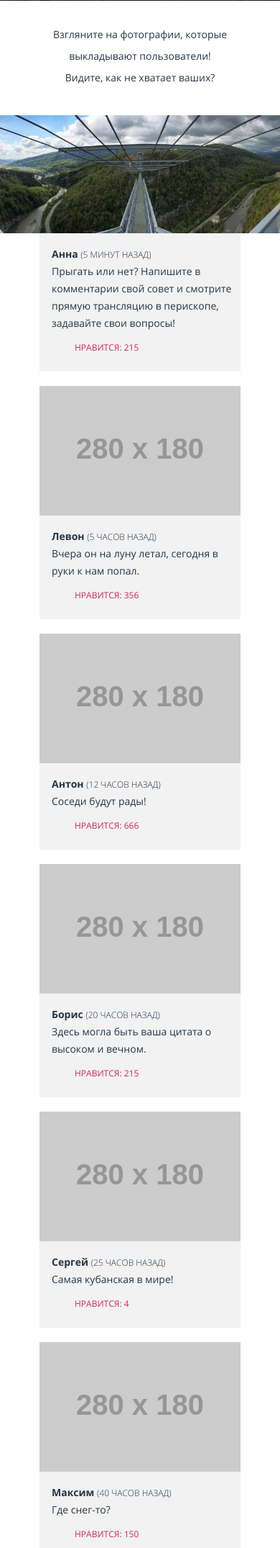
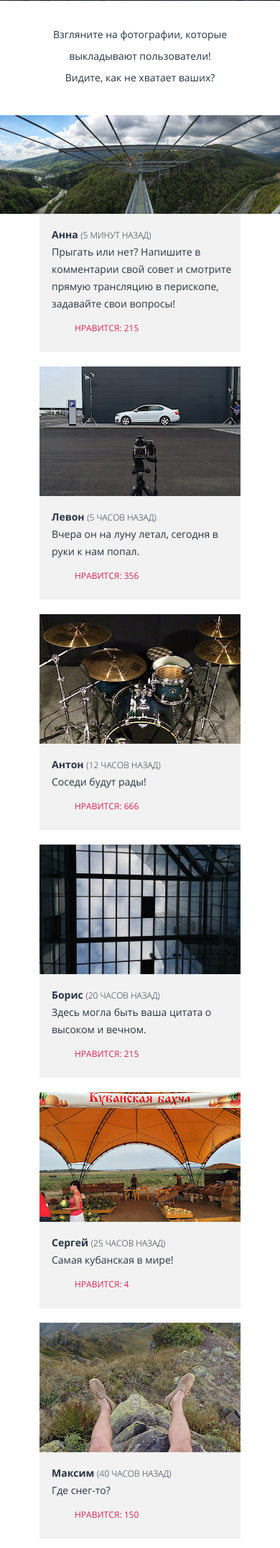
Before and after one commit to elenagradovich/425039-pink, a PHP site: page /photo.html in a window 390 px wide. Shown: the part 497-2647 px from the top of the page at 72% size. Run offline with PHP 8.4, Linux system fonts and the light colour scheme; grey boxes labelled with a size stand in for pictures from a placeholder-image service; style sheets or scripts are compiled from the project's sources; some libraries are stand-ins or nearby versions.

Commit message:
Адаптивная графика: вставлены изображения галереи

```diff
--- a/source/photo.html
+++ b/source/photo.html
@@ -54,7 +54,13 @@
           <p class="gallery__slogan">Взгляните на фотографии, которые выкладывают пользователи! Видите, как не хватает ваших?
           </p>
         </div>
-        <img class="gallery__image-top" src="img/panorama-desktop@1x.jpg"  alt="Изображение пользователя">
+        <p class="gallery__image-top-wrapper">
+          <picture>
+            <source media="(min-width: 960px)" srcset="img/panorama-desktop@1x.jpg 1x, img/panorama-desktop@2x.jpg 2x">
+            <source media="(min-width: 660px)" srcset="img/panorama-tablet@1x.jpg 1x, img/panorama-tablet@2x.jpg 2x">
+            <img class="gallery__image-top" src="img/panorama-mobile@1x.jpg" srcset=img/panorama-mobile@2x.jpg 2x" alt="Изображение пользователя">
+          </picture>
+        </p>
         <div class="gallery__wrapper">
           <ul class="gallery__list">
             <li class="gallery__item gallery-card  gallery-card--top gallery__item--top">
@@ -70,8 +76,13 @@
               </div>
             </li>
             <li class="gallery__item gallery-card">
-
-              <img class="gallery-card__image" src="http://placehold.it/280x180" width="280" height="180" alt="Изображение пользователя">
+              <p class="gallery-card__image-wrapper">
+                <picture>
+                  <source media="(min-width: 960px)" srcset="img/photo-car-desktop@1x.jpg 1x, img/photo-car-desktop@2x.jpg 2x">
+                  <source media="(min-width: 660px)" srcset="img/photo-car-tablet@1x.jpg 1x, img/photo-car-tablet@2x.jpg 2x">
+                  <img class="gallery-card__image" src="img/photo-car-mobile@1x.jpg" srcset="img/photo-car-mobile@2x.jpg 2x" alt="Изображение пользователя">
+                </picture>
+              </p>
               <div class="gallery-card__wrapper">
                 <div class="gallery-card__info">
                   <span class="gallery-card__author">Левон</span>
@@ -84,7 +95,13 @@
               </div>
             </li>
             <li class="gallery__item gallery-card">
-              <img class="gallery-card__image" src="http://placehold.it/280x180" width="280" height="180" alt="Изображение пользователя">
+              <p class="gallery-card__image-wrapper">
+                <picture>
+                  <source media="(min-width: 960px)" srcset="img/photo-drumset-desktop@1x.jpg 1x, img/photo-drumset-desktop@2x.jpg 2x">
+                  <source media="(min-width: 660px)" srcset="img/photo-drumset-tablet@1x.jpg 1x, img/photo-drumset-tablet@2x.jpg 2x">
+                  <img class="gallery-card__image" src="img/photo-drumset-mobile@1x.jpg" srcset="img/photo-drumset-tablet@2x.jpg 2x" alt="Изображение пользователя">
+                </picture>
+              </p>
               <div class="gallery-card__wrapper">
                 <div class="gallery-card__info">
                   <span class="gallery-card__author">Антон</span>
@@ -97,7 +114,13 @@
               </div>
             </li>
             <li class="gallery__item gallery-card">
-              <img class="gallery-card__image" src="http://placehold.it/280x180" width="280" height="180" alt="Изображение пользователя">
+              <p class="gallery-card__image-wrapper">
+                <picture>
+                  <source media="(min-width: 960px)" srcset="img/photo-window-desktop@1x.jpg, img/photo-window-desktop@2x.jpg 2x">
+                  <source media="(min-width: 660px)" srcset="img/photo-window-tablet@1x.jpg 1x, img/photo-window-tablet@2x.jpg 2x">
+                  <img class="gallery-card__image" src="img/photo-window-mobile@1x.jpg" srcset="img/photo-window-mobile@2x.jpg" alt="Изображение пользователя">
+                </picture>
+              </p>
               <div class="gallery-card__wrapper">
                 <div class="gallery-card__info">
                   <span class="gallery-card__author">Борис</span>
@@ -110,7 +133,13 @@
               </div>
             </li>
             <li class="gallery__item gallery-card">
-              <img class="gallery-card__image" src="http://placehold.it/280x180" width="280" height="180" alt="Изображение пользователя">
+              <p class="gallery-card__image-wrapper">
+                <picture>
+                  <source media="(min-width: 960px)" srcset="img/photo-fair-desktop@1x.jpg 1x, img/photo-fair-desktop@2x.jpg 2x">
+                  <source media="(min-width: 660px)" srcset="img/photo-fair-tablet@1x.jpg 1x, img/photo-fair-tablet@2x.jpg 2x">
+                  <img class="gallery-card__image" src="img/photo-fair-mobile@1x.jpg" srcset="img/photo-fair-mobile@2x.jpg 2x" alt="Изображение пользователя">
+                </picture>
+              </p>
               <div class="gallery-card__wrapper">
                 <div class="gallery-card__info">
                   <span class="gallery-card__author">Сергей</span>
@@ -123,7 +152,13 @@
               </div>
             </li>
             <li class="gallery__item gallery-card">
-              <img class="gallery-card__image" src="http://placehold.it/280x180" width="280" height="180" alt="Изображение пользователя">
+              <p class="gallery-card__image-wrapper">
+                <picture>
+                  <source media="(min-width: 960px)" srcset="img/photo-pov-desktop@1x.jpg 1x, img/photo-pov-desktop@2x.jpg 2x">
+                  <source media="(min-width: 660px)" srcset="img/photo-pov-tablet@1x.jpg 1x, img/photo-pov-tablet@2x.jpg 2x">
+                  <img class="gallery-card__image" src="img/photo-pov-mobile@1x.jpg" srcset="img/photo-pov-mobile@2x.jpg 2x" alt="Изображение пользователя">
+                </picture>
+              </p>
               <div class="gallery-card__wrapper">
                 <div class="gallery__info">
                   <span class="gallery-card__author">Максим</span>
@@ -136,7 +171,13 @@
               </div>
             </li>
             <li class="gallery__item gallery-card">
-              <img class="gallery-card__image" src="http://placehold.it/280x180" width="280" height="180" alt="Изображение пользователя">
+              <p class="gallery-card__image-wrapper">
+                <picture>
+                  <source media="(min-width: 960px)" srcset="img/photo-wing-desktop@1x.jpg 1x, img/photo-window-tablet@2x.jpg 2x">
+                  <source media="(min-width: 660px)" srcset="img/photo-wing-tablet@1x.jpg 1x, img/photo-wing-tablet@2x.jpg 2x">
+                  <img class="gallery-card__image" src="img/photo-wing-mobile@1x.jpg" srcset="img/photo-wing-mobile@2x.jpg 2x" alt="Изображение пользователя">
+                </picture>
+              </p>
               <div class="gallery-card__wrapper">
                 <div class="gallery-card__info">
                   <span class="gallery-card__author">Надежда</span>
@@ -160,7 +201,13 @@
           <form class="upload-photo__form" method="post" action="#" enctype="multipart/form-data">
             <h2 class="visually-hidden">Форма редактирования фото</h2>
             <div class="upload-photo__preview">
-              <img class="upload-photo__img" src="http://placehold.it/280x374">
+                <p class="upload-photo__image-wrapper">
+                  <picture>
+                    <source media="(min-width: 960px)" srcset="img/photo-road-desktop@1x.jpg 1x, img/photo-road-desktop@2x.jpg 2x">
+                    <source media="(min-width: 660px)" srcset="img/photo-road-tablet@1x.jpg 1x, img/photo-road-tablet@2x.jpg 2x">
+                    <img class="upload-photo__img" src="img/photo-road-mobile@1x.jpg" srcset="img/photo-road-mobile@2x.jpg 2x" alt="Пример">
+                  </picture>
+                </p>
             </div>
             <div class="upload-photo__wrapper">
               <div class="upload-photo__wrapper-effect">
--- a/source/sass/abstracts/_variables.scss
+++ b/source/sass/abstracts/_variables.scss
@@ -23,3 +23,6 @@ $height-top-mobile: 66px;
 
 $padding-side-desktop: 10px;
 $padding-side: 20px;
+
+$retina-dpi: 144dpi;
+$retina-dppx: 1.5dppx;
--- a/source/sass/blocks/_gallery-card.scss
+++ b/source/sass/blocks/_gallery-card.scss
@@ -21,9 +21,15 @@
   padding-right: 10px;
 }
 
+.gallery-card__image-wrapper {
+  padding: 0;
+  margin: 0;
+  height: 180px;
+}
+
 .gallery-card__image {
-  width: 280px;
-  height: 180px;
+  width: 100%;
+  height: auto;
 }
 
 .gallery-card__author {
@@ -61,8 +67,7 @@
     width: 100%;
   }
 
-  .gallery-card__image {
-    width: 100%;
+  .gallery-card__image-wrapper {
     height: 300px;
   }
 
@@ -109,7 +114,7 @@
     width: 100%;
   }
 
-  .gallery-card__image {
+  .gallery-card__image-wrapper {
     height: 400px;
   }
 }
--- a/source/sass/blocks/_gallery.scss
+++ b/source/sass/blocks/_gallery.scss
@@ -5,14 +5,6 @@
   justify-content: center;
   align-items: center;
   background-color: $color-primary;
-}
-
-.gallery__image-top {
-  display: block;
-  width: 100%;
-  background: $color-secondary no-repeat;
-  background-size: cover;
-  background-position: 50% 0;
 }
 
 .gallery__slogan {
@@ -30,6 +22,18 @@
   width: 100%;
 
   @include lt-st-reset;
+}
+
+.gallery__image-top-wrapper {
+  padding: 0;
+  margin: 0;
+  height: 137px;
+  overflow-y: hidden;
+}
+
+.gallery__image-top {
+  width: 100%;
+  height: auto;
 }
 
 .gallery__footer {
@@ -53,7 +57,7 @@
     margin-bottom: 50px;
   }
 
-  .gallery__image-top {
+  .gallery__image-top-wrapper {
     height: 509px;
   }
 
@@ -97,7 +101,7 @@
     margin-bottom: 55px;
   }
 
-  .gallery__image-top {
+  .gallery__image-top-wrapper {
     height: 506px;
   }
 
--- a/source/sass/blocks/_page-content.scss
+++ b/source/sass/blocks/_page-content.scss
@@ -18,7 +18,13 @@
 
 .page-content__back {
   min-height: 733px;
-  background: $color-secondary url("../img/bg-back-mobile@1x.jpg") no-repeat;
+  background-color: $color-secondary;
+  background-image: url("../img/bg-back-mobile@1x.jpg");
+
+  @media (min-resolution: $retina-dpi), (min-resolution: $retina-dppx) {
+    background-image: url("../img/bg-back-mobile@2x.jpg");
+  }
+  background-repeat: no-repeat;
   background-size: cover;
   background-position: 50% 50%;
   z-index: 0;
@@ -69,7 +75,7 @@
 
   .page-content__back {
     min-height: 730px;
-    background: $color-secondary url("../img/bg-back-tablet@1x.jpg") no-repeat;
+    background-image: url("../img/bg-back-tablet@1x.jpg");
     background-position: 50% 50%;
   }
 
```
